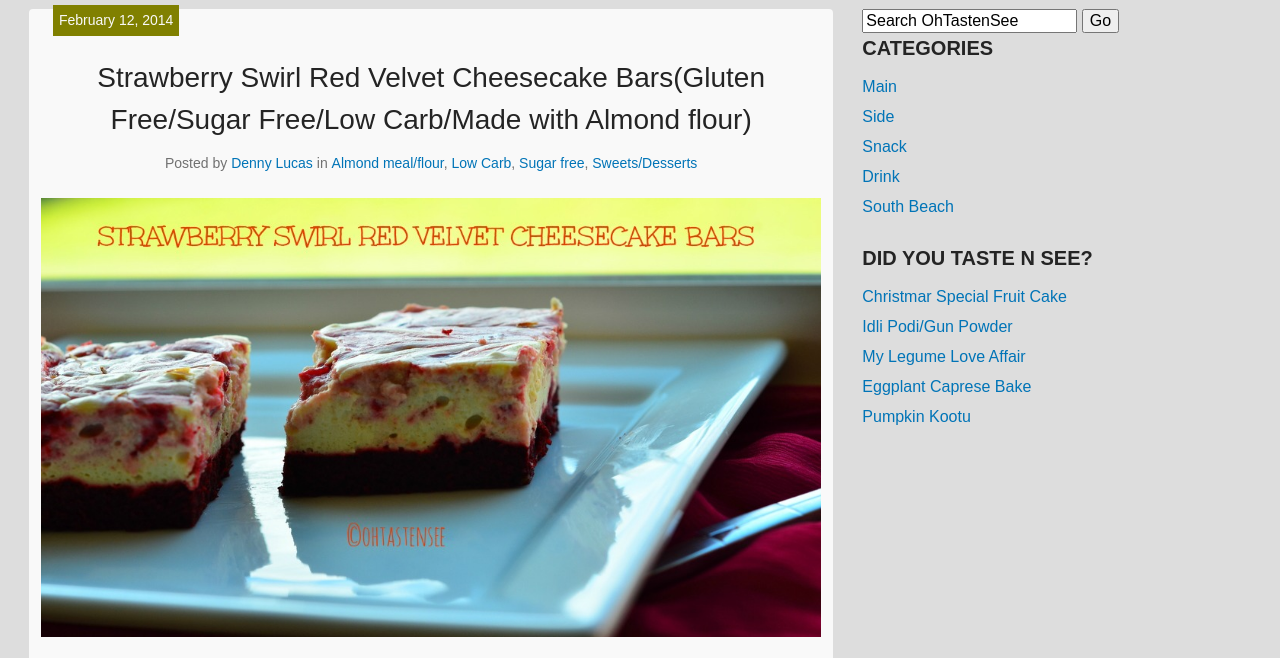
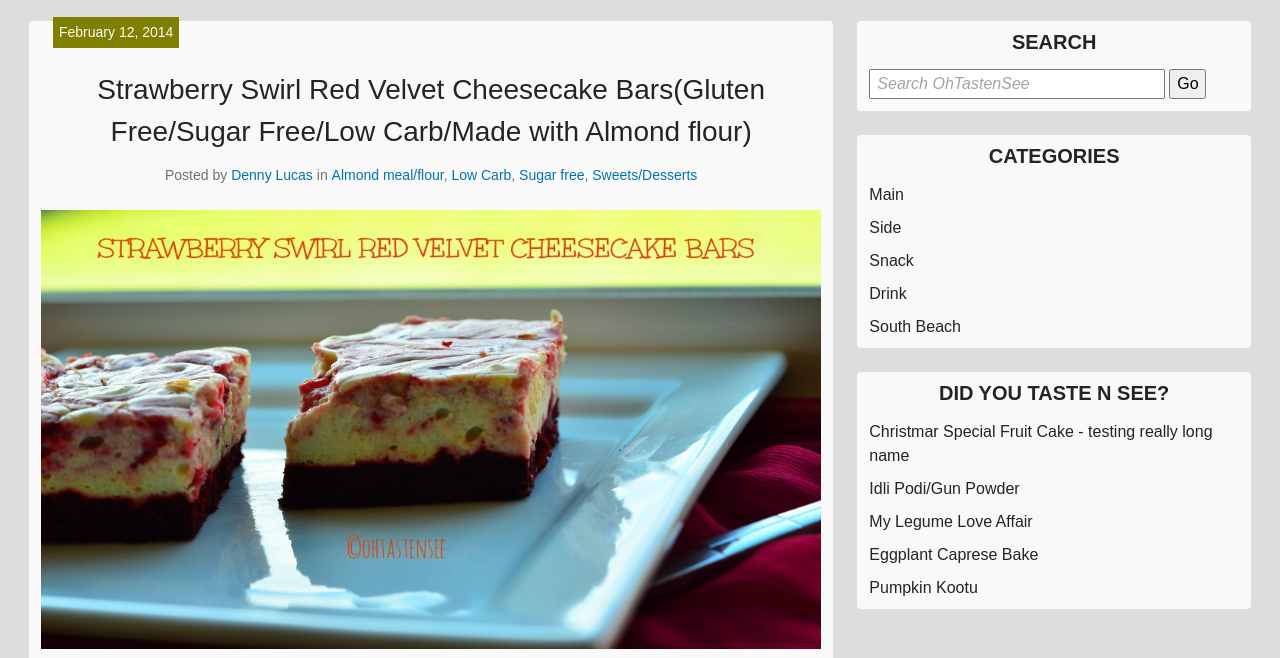
Before and after one commit to furalyon/otns_theme, a plain HTML site: page index.html in a window 1280 px wide. Shown: the part 184-842 px from the top of the page. Drawn offline with Linux system fonts and the light colour scheme.

Commit message:
side section styles done

```diff
--- a/index.html
+++ b/index.html
@@ -66,16 +66,16 @@
 	</div><!--
 
 	--><div class="site-side" role="complementary">
-		<div class="site-side__left">
-			<div class="search">
+			<div class="site-side__section search">
+				<h3 class="delta site-side__heading">Search</h3>
 				<form action="" class="form--search">
-					<input type="text" value="Search OhTastenSee" class="placeholder">
-					<input type="submit" value="Go">
+					<input type="text" value="Search OhTastenSee" class="placeholder text-input">
+					<input type="submit" value="Go" class="btn--submit">
 				</form>
 			</div>
 
-			<div class="categories">
-				<h3 class="delta">Categories</h3>
+			<div class="site-side__section categories">
+				<h3 class="delta site-side__heading">Categories</h3>
 				<ul class="side__text-list">
 					<li class="side__text-list__li"><a href="#">Main</a></li>
 					<li class="side__text-list__li"><a href="#">Side</a></li>
@@ -84,13 +84,11 @@
 					<li class="side__text-list__li"><a href="#">South Beach</a></li>
 				</ul>
 			</div>
-		</div><!--
 
-		--><div class="site-side__right">
-			<div class="featured">
-				<h3 class="delta">Did you taste n see?</h3>
+			<div class="site-side__section featured">
+				<h3 class="delta site-side__heading">Did you taste n see?</h3>
 				<ul class="side__text-list">
-					<li class="side__text-list__li"><a href="#">Christmar Special Fruit Cake</a></li>
+					<li class="side__text-list__li"><a href="#">Christmar Special Fruit Cake - testing really long name</a></li>
 					<li class="side__text-list__li"><a href="#">Idli Podi/Gun Powder</a></li>
 					<li class="side__text-list__li"><a href="#">My Legume Love Affair</a></li>
 					<li class="side__text-list__li"><a href="#">Eggplant Caprese Bake</a></li>
@@ -98,7 +96,7 @@
 				</ul>
 			</div>
 		</div>
-	</div></div><!--end of side and content wrap-->
+	</div><!--end of side and content wrap-->
 
 	<div class="site-footer">
 		<p>&copy; 2011-2014 Oh Taste n See...</p>
--- a/phy.scss/molecules/_content-wrap.scss
+++ b/phy.scss/molecules/_content-wrap.scss
@@ -7,16 +7,13 @@
 }
 
 .site-main,
-.site-side,
-.site-side__left,
-.site-side__right {
+.site-side {
 	@extend %grid__item;
 	@extend %one-whole;
 }
 
 .site-main {
 	@extend %desk--two-thirds;
-	@extend %wide--three-fifths;
 	@include grid-media-query('desk') {
 		padding-right: $half-spacing-unit;
 	}
@@ -24,12 +21,7 @@
 
 .site-side {
 	@extend %desk--one-third;
-	@extend %wide--two-fifths;
 	@include grid-media-query('desk') {
 		padding-left: $half-spacing-unit;
 	}
 }
-
-.site-side__left, .site-side__right {
-	@extend %wide--one-half;
-}
--- a/phy.scss/molecules/_logo.scss
+++ b/phy.scss/molecules/_logo.scss
@@ -4,22 +4,26 @@
 
 .logo {
 	text-align: center;
-	margin-bottom: $half-spacing-unit;
 }
 
 .logo__img{
 	display: inline-block;
+	margin: $half-spacing-unit;
 
 	/**
-	 * exact size of the bitmap version of the logo
+	 * Same image served in 50% space for high density screens
 	 */
 	width: 234px;
 	height: 39px;
 
 	@include grid-media-query('lap') {
+
+		/**
+		 * exact size of the bitmap version of the logo
+		 */
 		width: 468px;
 		height: 78px;
-		margin:$half-spacing-unit;
+		margin:$base-spacing-unit;
 	}
 
 
--- a/phy.scss/molecules/_side__text-list.scss
+++ b/phy.scss/molecules/_side__text-list.scss
@@ -5,6 +5,13 @@
 .side__text-list {
 	@extend .list-no-bullets-margins;
 	> li {
-		margin-bottom:$half-spacing-unit/2;
+		margin-bottom:$half-spacing-unit*3/4;
+	}
+	a {
+		color: $base-font-color;
+		&:hover {
+			color: $brand-color;
+			text-decoration: underline;
+		}
 	}
 }
--- /dev/null
+++ b/phy.scss/molecules/_site-side.scss
@@ -0,0 +1,31 @@
+/*------------------------------------*\
+		$SITE-SIDE
+\*------------------------------------*/
+
+.site-side__section {
+	@extend .islet;
+	background: $base-bg-color;
+	border-radius: $brand-round;
+}
+
+.site-side__heading {
+	padding-top: $half-spacing-unit/2;
+	text-align: center;
+}
+
+.site-side .search form {
+	margin: $half-spacing-unit 0;
+	.text-input {
+		width:80%;
+		padding: 4px 6px;
+	}
+	.btn--submit {
+		min-width:10%;
+		padding: 4px;
+	}
+}
+
+.placeholder {
+	color: lighten($base-font-color, 50%);
+	font-style: italic;
+}
--- a/phy.scss/phy.scss
+++ b/phy.scss/phy.scss
@@ -119,6 +119,7 @@ get to the section that you need.
 @import "molecules/site-wrap";
 @import "molecules/content-wrap";
 @import "molecules/main-posts";
+@import "molecules/site-side";
 @import "molecules/side__text-list";
 // @import "molecules/article";
 
```
Also changed, not shown: css/style.min.css.
